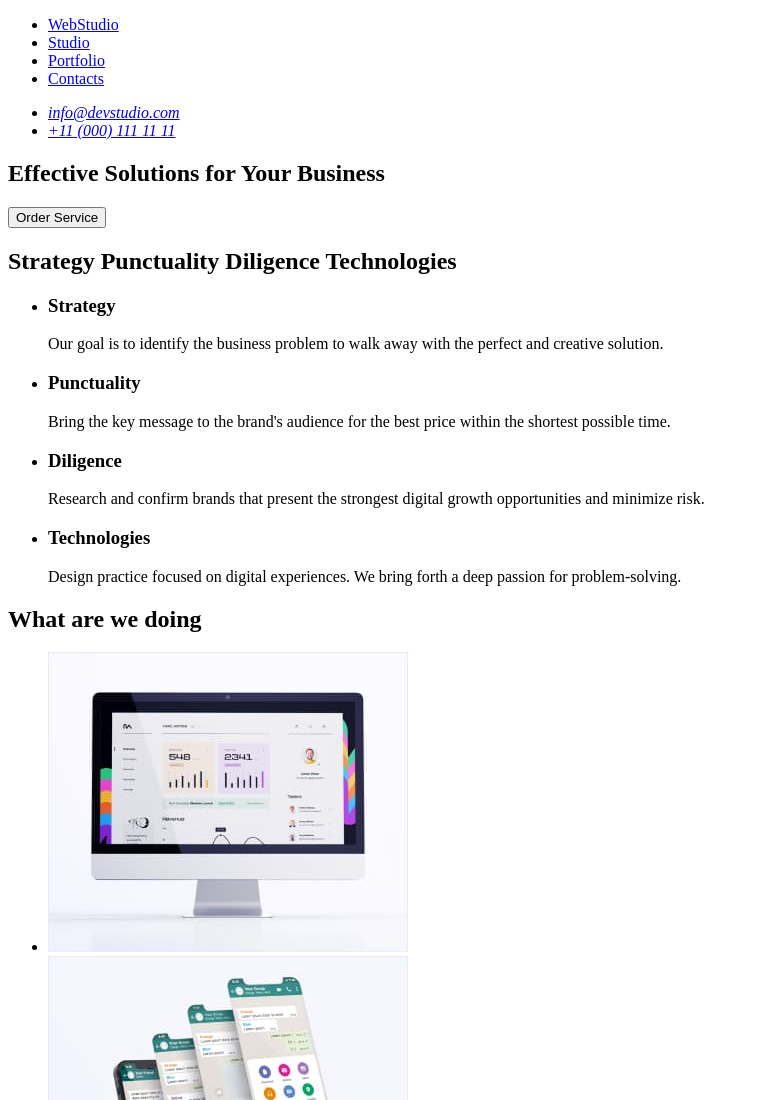
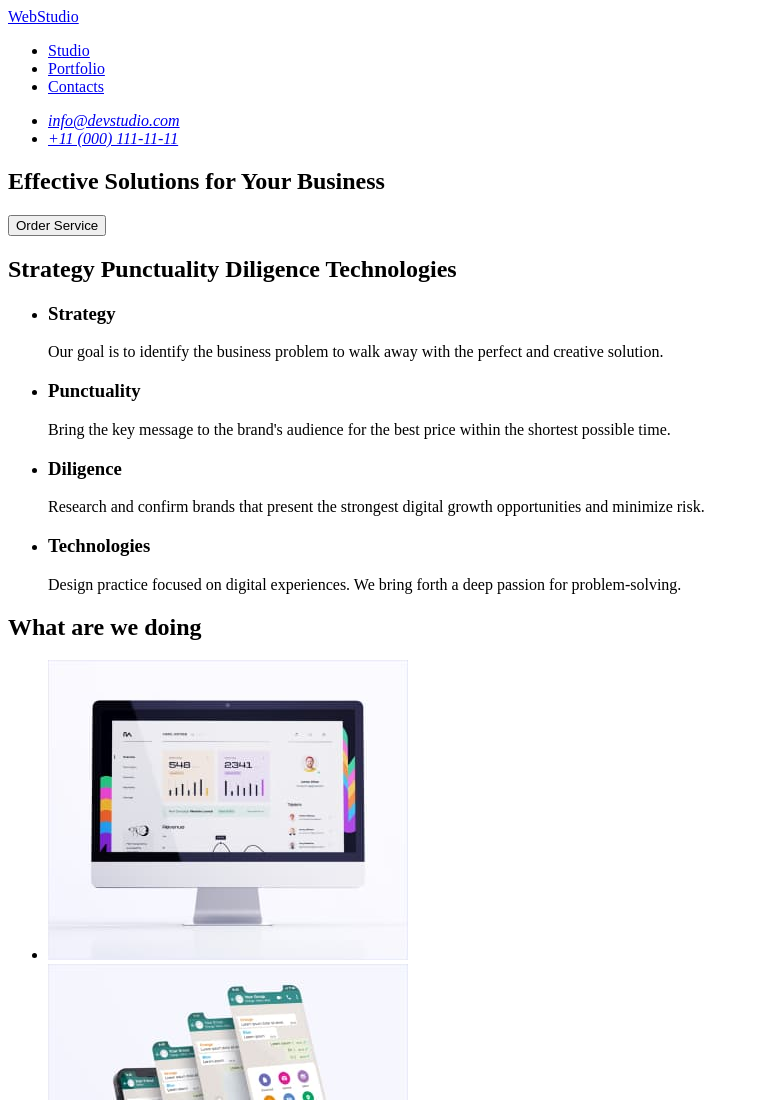
Before and after one commit to IuriiGred/goit-markup-hw-01, a plain HTML site: page index.html in a window 1280 px wide. Shown: the top 1100 px of the page, without its empty margins (0-759 px from the left). Drawn offline with Linux system fonts and the light colour scheme.

Commit message:
Update index.html file

```diff
--- a/index.html
+++ b/index.html
@@ -8,9 +8,9 @@
 </head>
 <body>
     <header>
+        <a href="./index.html">WebStudio</a>
         <nav>
             <ul>
-                <li><a href="./index.html">WebStudio</a></li>
                 <li><a href="./index.html">Studio</a></li>
                 <li><a href="./index.html">Portfolio</a></li>
                 <li><a href="./index.html">Contacts</a></li>
@@ -19,7 +19,7 @@
         <address>
             <ul>
                 <li><a href="mailto:info@devstudio.com">info@devstudio.com</a></li>
-                <li><a href="tel:+110001111111">+11 (000) 111 11 11</a></li>
+                <li><a href="tel:+110001111111">+11 (000) 111-11-11</a></li>
             </ul>
         </address>
     </header>
```
